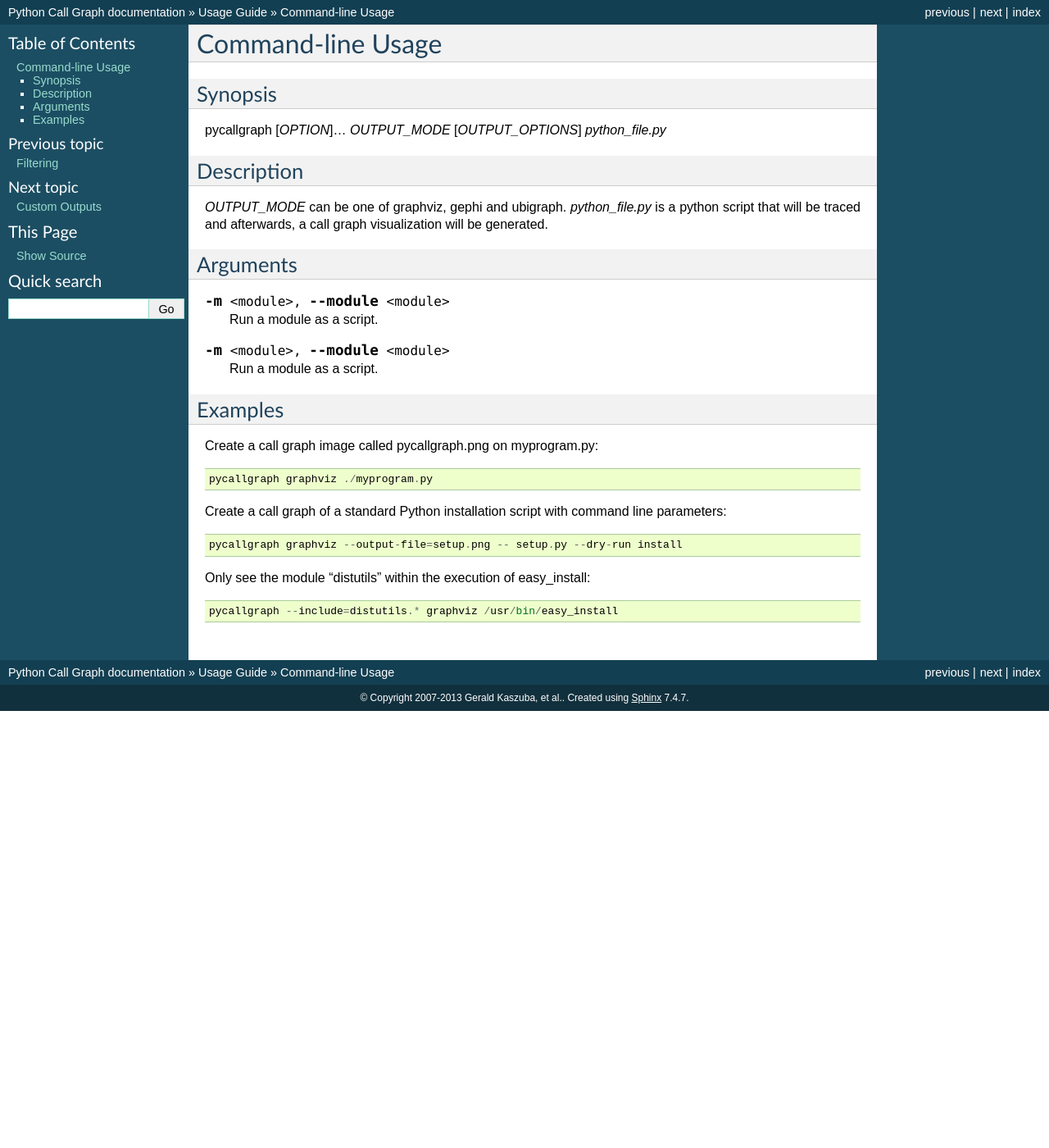
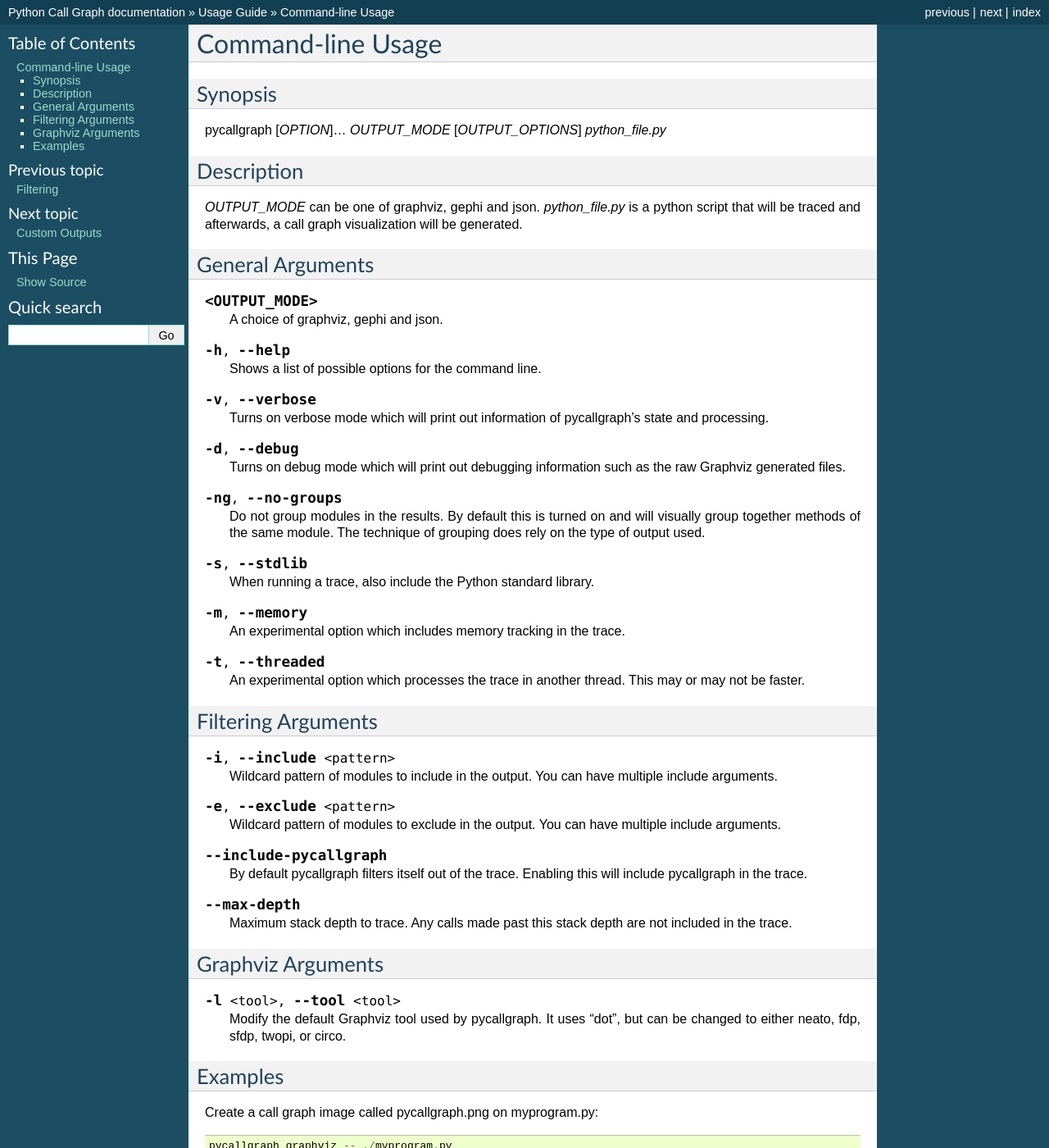
Before and after one commit to gak/pycallgraph, a Sphinx documentation site: the page built from docs/guide/command_line_usage.rst, in a window 1280 px wide and 1400 px high. Shown: the whole window at 82% size. Built offline with Sphinx 7.4.7, drawn with Linux system fonts in a browser that asks for light colours; the version number could not be read and is left out.

Commit message:
CLI doc update. stdlib now default False. Output now receives config.

```diff
--- a/docs/guide/command_line_usage.rst
+++ b/docs/guide/command_line_usage.rst
@@ -15,25 +15,76 @@
 
 	pycallgraph is a program that creates call graph visualization from Python scripts.
 
-*OUTPUT_MODE* can be one of graphviz, gephi and ubigraph. *python_file.py* is a python script that will be traced and afterwards, a call graph visualization will be generated.
+*OUTPUT_MODE* can be one of graphviz, gephi and json. *python_file.py* is a python script that will be traced and afterwards, a call graph visualization will be generated.
 
-Arguments
----------
+General Arguments
+-----------------
 
-.. cmdoption:: -m <module>, --module <module>
+.. cmdoption:: <OUTPUT_MODE>
 
-   Run a module as a script.
+    A choice of graphviz, gephi and json.
 
-.. cmdoption:: -m <module>, --module <module>
+.. cmdoption:: -h, --help
 
-   Run a module as a script.
+   Shows a list of possible options for the command line.
+
+.. cmdoption:: -v, --verbose
+
+   Turns on verbose mode which will print out information of pycallgraph's state and processing.
+
+.. cmdoption:: -d, --debug
+
+   Turns on debug mode which will print out debugging information such as the raw Graphviz generated files.
+
+.. cmdoption:: -ng, --no-groups
+
+   Do not group modules in the results. By default this is turned on and will visually group together methods of the same module. The technique of grouping does rely on the type of output used.
+
+.. cmdoption:: -s, --stdlib
+
+   When running a trace, also include the Python standard library.
+
+.. cmdoption:: -m, --memory
+
+   An experimental option which includes memory tracking in the trace.
+
+.. cmdoption:: -t, --threaded
+
+   An experimental option which processes the trace in another thread. This may or may not be faster.
+
+Filtering Arguments
+-------------------
+
+.. cmdoption:: -i, --include <pattern>
+
+  Wildcard pattern of modules to include in the output. You can have multiple include arguments.
+
+.. cmdoption:: -e, --exclude <pattern>
+
+  Wildcard pattern of modules to exclude in the output. You can have multiple include arguments.
+
+.. cmdoption:: --include-pycallgraph
+
+  By default pycallgraph filters itself out of the trace. Enabling this will include pycallgraph in the trace.
+
+.. cmdoption:: --max-depth
+
+  Maximum stack depth to trace. Any calls made past this stack depth are not included in the trace.
+
+
+Graphviz Arguments
+------------------
+
+.. cmdoption:: -l <tool>, --tool <tool>
+
+  Modify the default Graphviz tool used by pycallgraph. It uses "dot", but can be changed to either neato, fdp, sfdp, twopi, or circo.
 
 Examples
 --------
 
 Create a call graph image called pycallgraph.png on myprogram.py::
 
-    pycallgraph graphviz ./myprogram.py
+    pycallgraph graphviz -- ./myprogram.py
 
 Create a call graph of a standard Python installation script with command line parameters::
 
```
Also changed, not shown: 10 other files.
